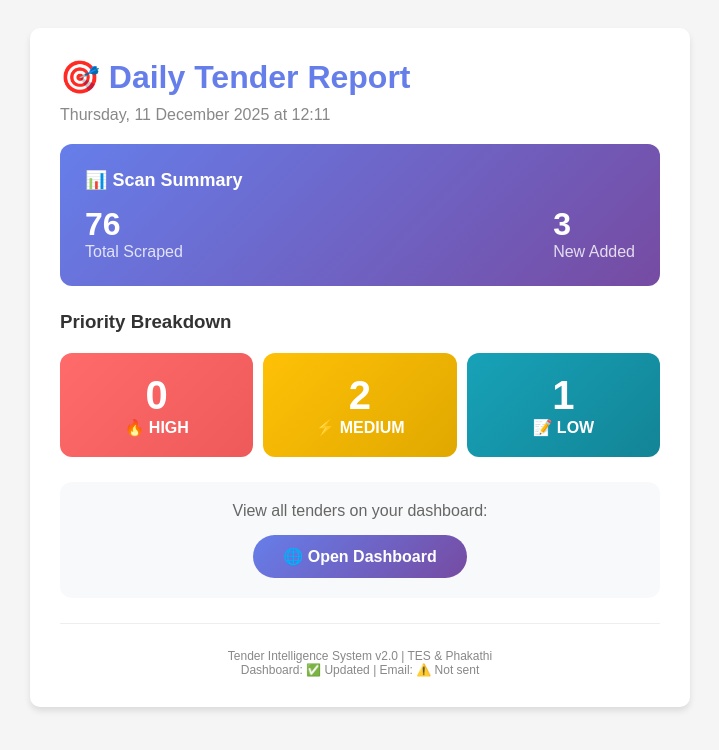
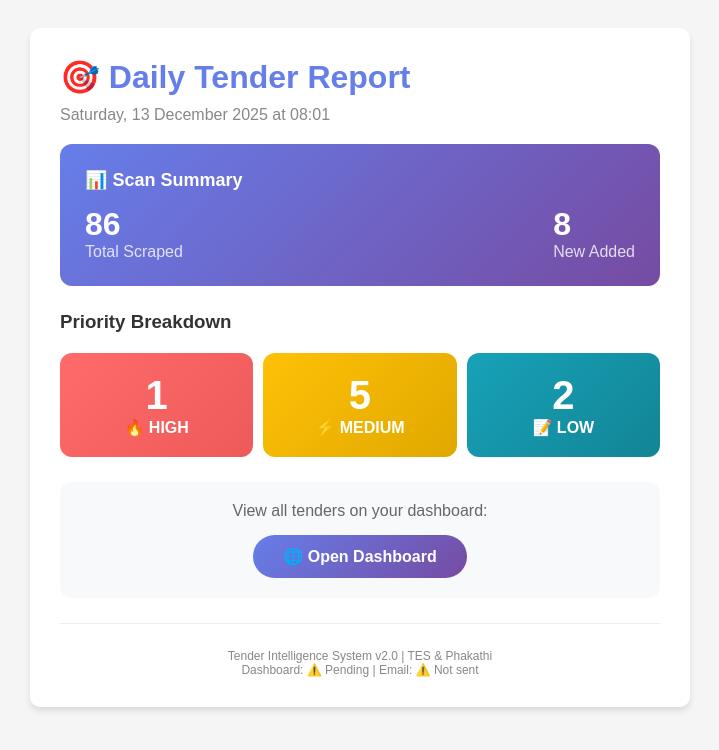
Before and after one commit to lazolason/tender-intelligence, a plain HTML site: page output/daily_email.html in a window 1280 px wide. Shown: the whole page, without its empty margins (280-999 px from the left). Drawn offline with Linux system fonts and the light colour scheme.

Commit message:
Update daily email output

```diff
--- a/output/daily_email.html
+++ b/output/daily_email.html
@@ -8,17 +8,17 @@
 <body style="font-family: Arial, sans-serif; background: #f5f5f5; padding: 20px;">
     <div style="max-width: 600px; margin: 0 auto; background: white; border-radius: 10px; padding: 30px; box-shadow: 0 4px 6px rgba(0,0,0,0.1);">
         <h1 style="color: #667eea; margin: 0 0 10px 0;">🎯 Daily Tender Report</h1>
-        <p style="color: #888; margin: 0 0 20px 0;">Thursday, 11 December 2025 at 12:11</p>
+        <p style="color: #888; margin: 0 0 20px 0;">Saturday, 13 December 2025 at 08:01</p>
 
         <div style="background: linear-gradient(135deg, #667eea 0%, #764ba2 100%); padding: 25px; border-radius: 12px; margin: 20px 0; color: white;">
             <h2 style="margin: 0 0 15px 0; font-size: 18px;">📊 Scan Summary</h2>
             <div style="display: flex; justify-content: space-between;">
                 <div>
-                    <div style="font-size: 32px; font-weight: bold;">76</div>
+                    <div style="font-size: 32px; font-weight: bold;">86</div>
                     <div style="opacity: 0.8;">Total Scraped</div>
                 </div>
                 <div>
-                    <div style="font-size: 32px; font-weight: bold;">3</div>
+                    <div style="font-size: 32px; font-weight: bold;">8</div>
                     <div style="opacity: 0.8;">New Added</div>
                 </div>
             </div>
@@ -27,15 +27,15 @@
         <h3 style="color: #333; margin: 25px 0 15px 0;">Priority Breakdown</h3>
         <div style="display: flex; gap: 10px; margin: 20px 0;">
             <div style="flex: 1; background: linear-gradient(135deg, #ff6b6b, #ee5a5a); padding: 20px; border-radius: 12px; text-align: center; color: white;">
-                <div style="font-size: 2.5rem; font-weight: bold;">0</div>
+                <div style="font-size: 2.5rem; font-weight: bold;">1</div>
                 <div style="font-weight: 600;">🔥 HIGH</div>
             </div>
             <div style="flex: 1; background: linear-gradient(135deg, #ffc107, #e0a800); padding: 20px; border-radius: 12px; text-align: center; color: white;">
-                <div style="font-size: 2.5rem; font-weight: bold;">2</div>
+                <div style="font-size: 2.5rem; font-weight: bold;">5</div>
                 <div style="font-weight: 600;">⚡ MEDIUM</div>
             </div>
             <div style="flex: 1; background: linear-gradient(135deg, #17a2b8, #138496); padding: 20px; border-radius: 12px; text-align: center; color: white;">
-                <div style="font-size: 2.5rem; font-weight: bold;">1</div>
+                <div style="font-size: 2.5rem; font-weight: bold;">2</div>
                 <div style="font-weight: 600;">📝 LOW</div>
             </div>
         </div>
@@ -54,7 +54,7 @@
 
         <p style="color: #888; font-size: 12px; margin: 0; text-align: center;">
             Tender Intelligence System v2.0 | TES & Phakathi<br>
-            Dashboard: ✅ Updated |
+            Dashboard: ⚠️ Pending |
             Email: ⚠️ Not sent
         </p>
     </div>
```
